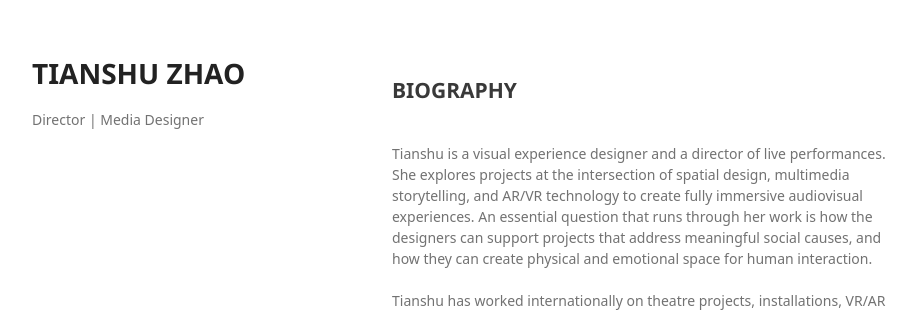
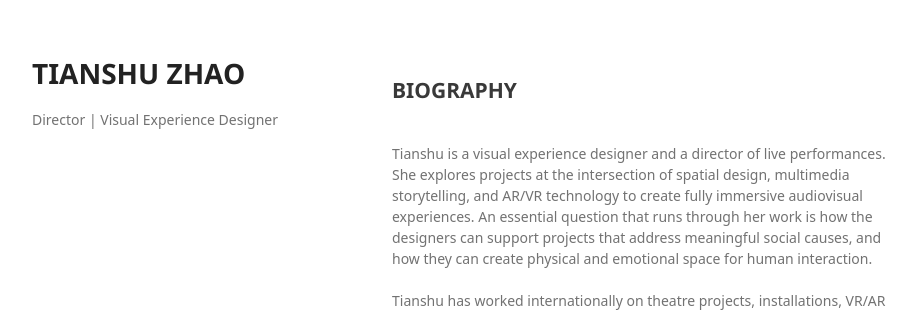
Before and after one commit to tianshu-z/tianshu-z.github.io, a Jekyll site: the page built from biography.html, in a window 1280 px wide. Shown: the top 312 px of the page, without its empty margins (178-1095 px from the left). Built offline with Jekyll 4.4.1, drawn with Linux system fonts in a browser that asks for light colours; some web fonts are replaced.

Commit message:
Update _config.yml

```diff
--- a/_config.yml
+++ b/_config.yml
@@ -1,5 +1,5 @@
 title: TIANSHU ZHAO
-description: Director | Media Designer
+description: Director | Visual Experience Designer
 logo: /assets/img/logo.jpg
 show_downloads: false
 google_analytics:
```
